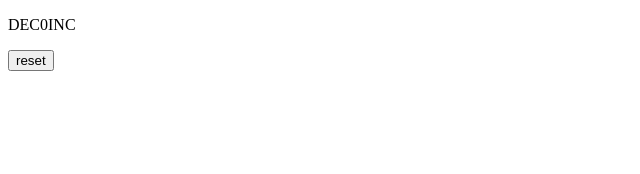
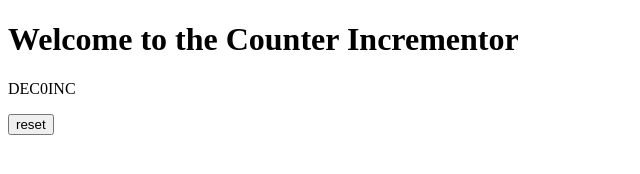
Before and after one commit to Avinash0426/LocalRepo, a plain HTML site: page index.html in a window 1280 px wide. Shown: the whole page, without its empty margins (0-640 px from the left). Drawn offline with Linux system fonts and the light colour scheme.

Commit message:
Add Heading

```diff
--- a/index.html
+++ b/index.html
@@ -7,8 +7,10 @@
 </head>
 <body>
 
+    <h1>Welcome to the Counter Incrementor</h1>
     <p id="counter"> <span id="decCounter">DEC</span><span id="valueCounter">0</span><span id="incCounter">INC</span></p>
     <button>reset</button>
+
     <script src="script.js"></script>
 </body>
 </html>
```
